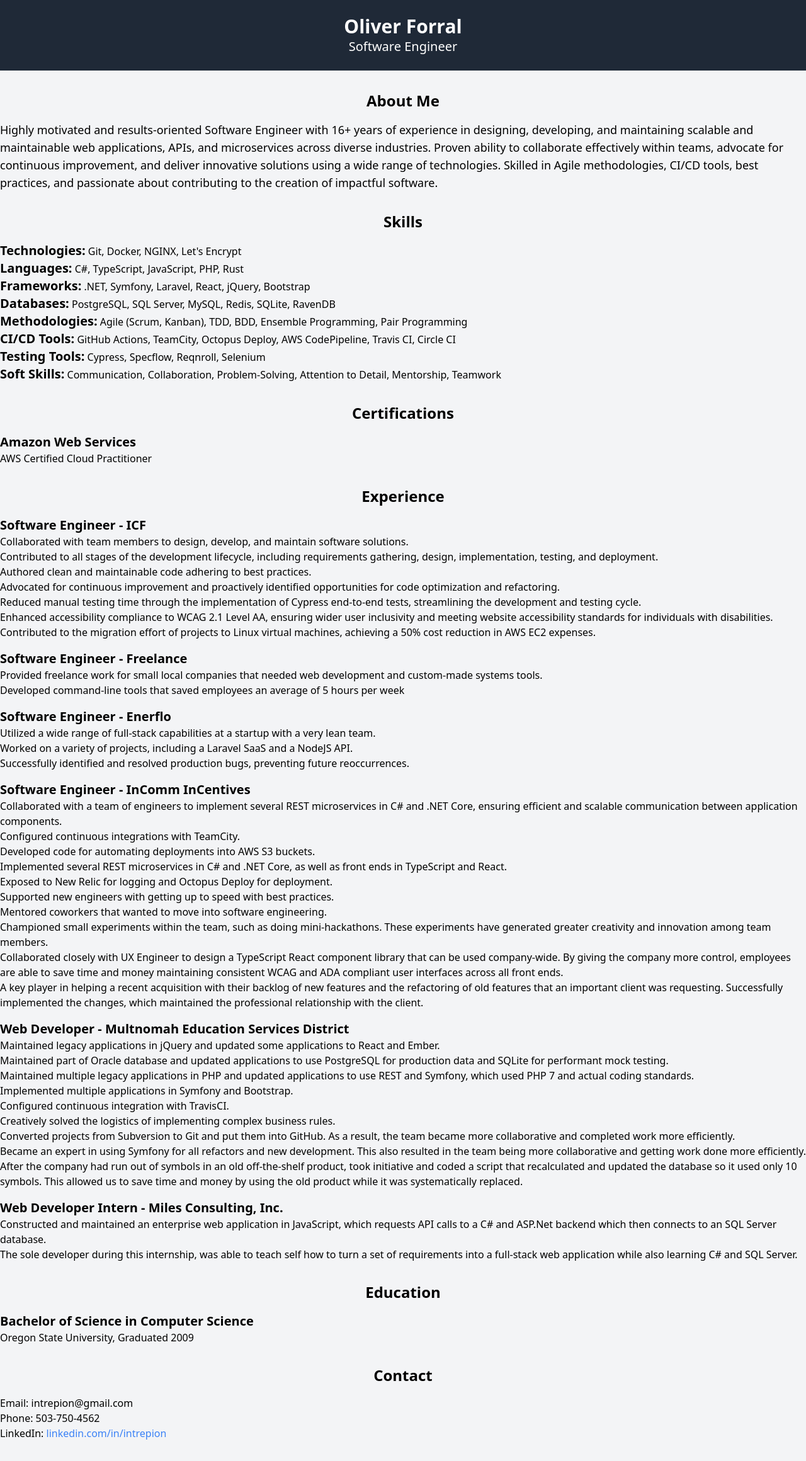
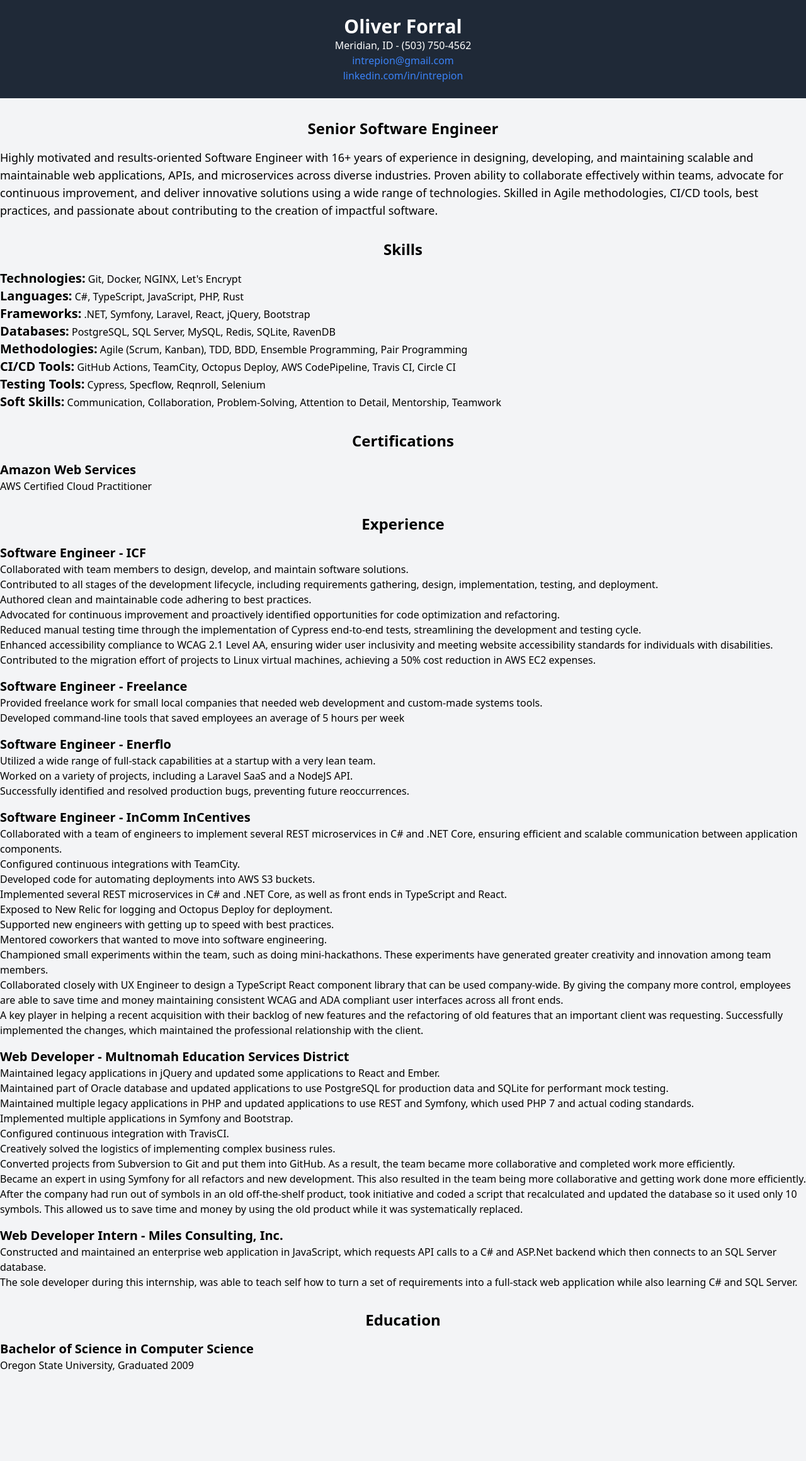
Before and after one commit to intrepion/intrepion.github.io, a Next.js app: page / in a window 1280 px wide. Shown: the whole page at 63% size. After the commit the page ends 2244 px from the top, so only its background shows below. Built offline with nearby package versions, Linux system fonts and the light colour scheme.

Commit message:
Rearranged the layout to fit closer to the resume.

```diff
--- a/app/page.tsx
+++ b/app/page.tsx
@@ -4,12 +4,32 @@ export default function Page() {
       <header className="bg-gray-800 text-white py-6">
         <div className="container mx-auto text-center">
           <h1 className="text-3xl font-bold">Oliver Forral</h1>
-          <p className="text-xl">Software Engineer</p>
+          <p>Meridian, ID - (503) 750-4562</p>
+          <p>
+            <a
+              className="text-blue-500 hover:underline"
+              href="mailto:intrepion@gmail.com"
+            >
+              intrepion@gmail.com
+            </a>
+          </p>
+          <p>
+            <a
+              className="text-blue-500 hover:underline"
+              href="https://www.linkedin.com/in/intrepion"
+              rel="noopener noreferrer"
+              target="_blank"
+            >
+              linkedin.com/in/intrepion
+            </a>
+          </p>
         </div>
       </header>
       <main className="container mx-auto py-8">
         <section className="mb-8">
-          <h2 className="text-2xl font-bold mb-4 text-center">About Me</h2>
+          <h2 className="text-2xl font-bold mb-4 text-center">
+            Senior Software Engineer
+          </h2>
           <p className="text-lg">
             Highly motivated and results-oriented Software Engineer with 16+
             years of experience in designing, developing, and maintaining
@@ -24,7 +44,7 @@ export default function Page() {
         <section className="mb-8">
           <h2 className="text-2xl font-bold mb-4 text-center">Skills</h2>
           <div className="mb-4">
-            <ul>
+            <ul className="list-disc">
               <li>
                 <span className="text-xl font-bold">Technologies:</span>
                 <span> Git, Docker, NGINX, Let's Encrypt</span>
@@ -88,7 +108,7 @@ export default function Page() {
           <h2 className="text-2xl font-bold mb-4 text-center">Experience</h2>
           <div className="mb-4">
             <h3 className="text-xl font-bold">Software Engineer - ICF</h3>
-            <ul>
+            <ul className="list-disc">
               <li>
                 Collaborated with team members to design, develop, and maintain
                 software solutions.
@@ -123,7 +143,7 @@ export default function Page() {
           </div>
           <div className="mb-4">
             <h3 className="text-xl font-bold">Software Engineer - Freelance</h3>
-            <ul>
+            <ul className="list-disc">
               <li>
                 Provided freelance work for small local companies that needed
                 web development and custom-made systems tools.
@@ -136,7 +156,7 @@ export default function Page() {
           </div>
           <div className="mb-4">
             <h3 className="text-xl font-bold">Software Engineer - Enerflo</h3>
-            <ul>
+            <ul className="list-disc">
               <li>
                 Utilized a wide range of full-stack capabilities at a startup
                 with a very lean team.
@@ -155,7 +175,7 @@ export default function Page() {
             <h3 className="text-xl font-bold">
               Software Engineer - InComm InCentives
             </h3>
-            <ul>
+            <ul className="list-disc">
               <li>
                 Collaborated with a team of engineers to implement several REST
                 microservices in C# and .NET Core, ensuring efficient and
@@ -206,7 +226,7 @@ export default function Page() {
             <h3 className="text-xl font-bold">
               Web Developer - Multnomah Education Services District
             </h3>
-            <ul>
+            <ul className="list-disc">
               <li>
                 Maintained legacy applications in jQuery and updated some
                 applications to React and Ember.
@@ -252,7 +272,7 @@ export default function Page() {
             <h3 className="text-xl font-bold">
               Web Developer Intern - Miles Consulting, Inc.
             </h3>
-            <ul>
+            <ul className="list-disc">
               <li>
                 Constructed and maintained an enterprise web application in
                 JavaScript, which requests API calls to a C# and ASP.Net backend
@@ -275,20 +295,6 @@ export default function Page() {
             <p>Oregon State University, Graduated 2009</p>
           </div>
         </section>
-        <section>
-          <h2 className="text-2xl font-bold mb-4 text-center">Contact</h2>
-          <p>Email: intrepion@gmail.com</p>
-          <p>Phone: 503-750-4562</p>
-          <p>
-            LinkedIn:{" "}
-            <a
-              href="https://www.linkedin.com/in/intrepion"
-              className="text-blue-500 hover:underline"
-            >
-              linkedin.com/in/intrepion
-            </a>
-          </p>
-        </section>
       </main>
     </div>
   );
```
